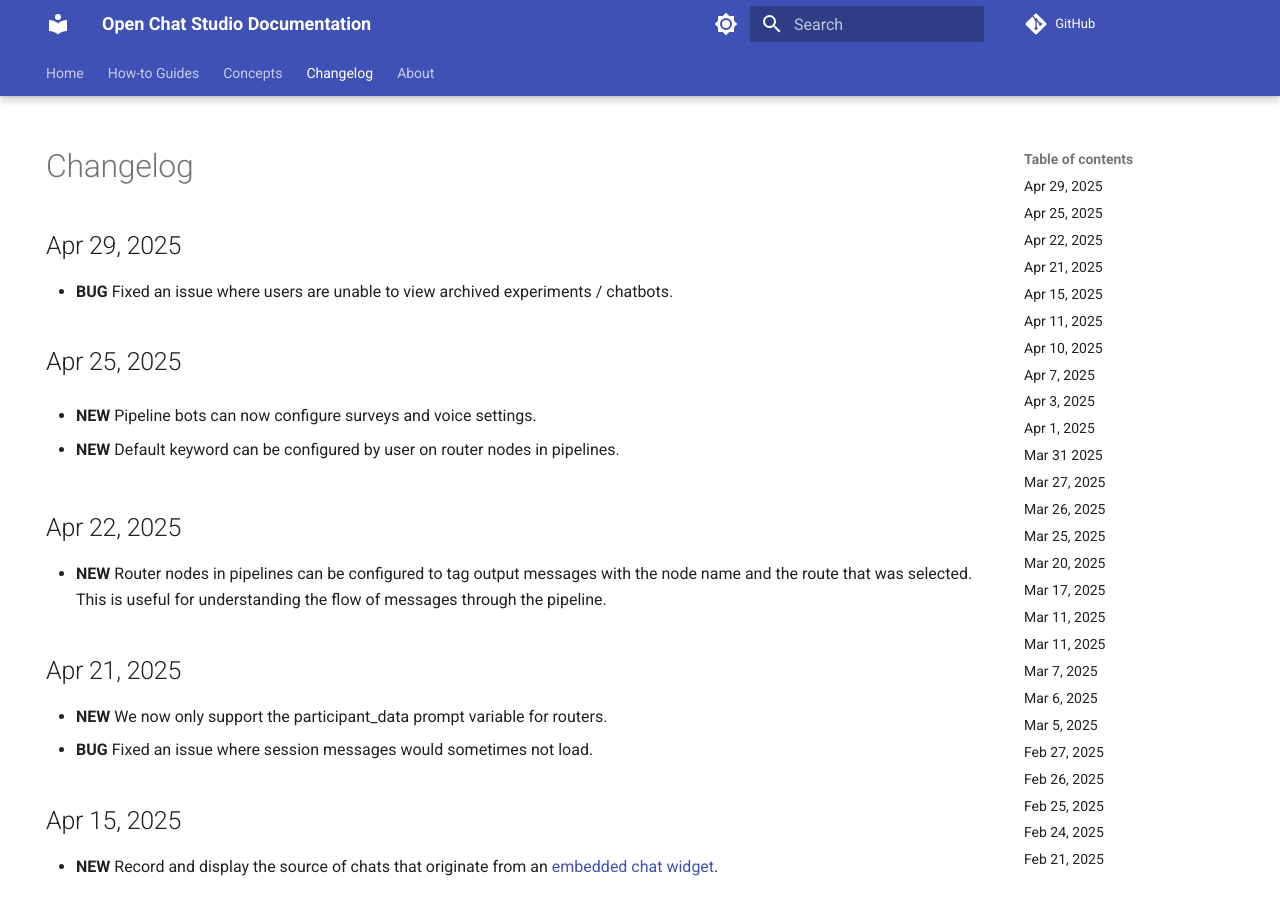
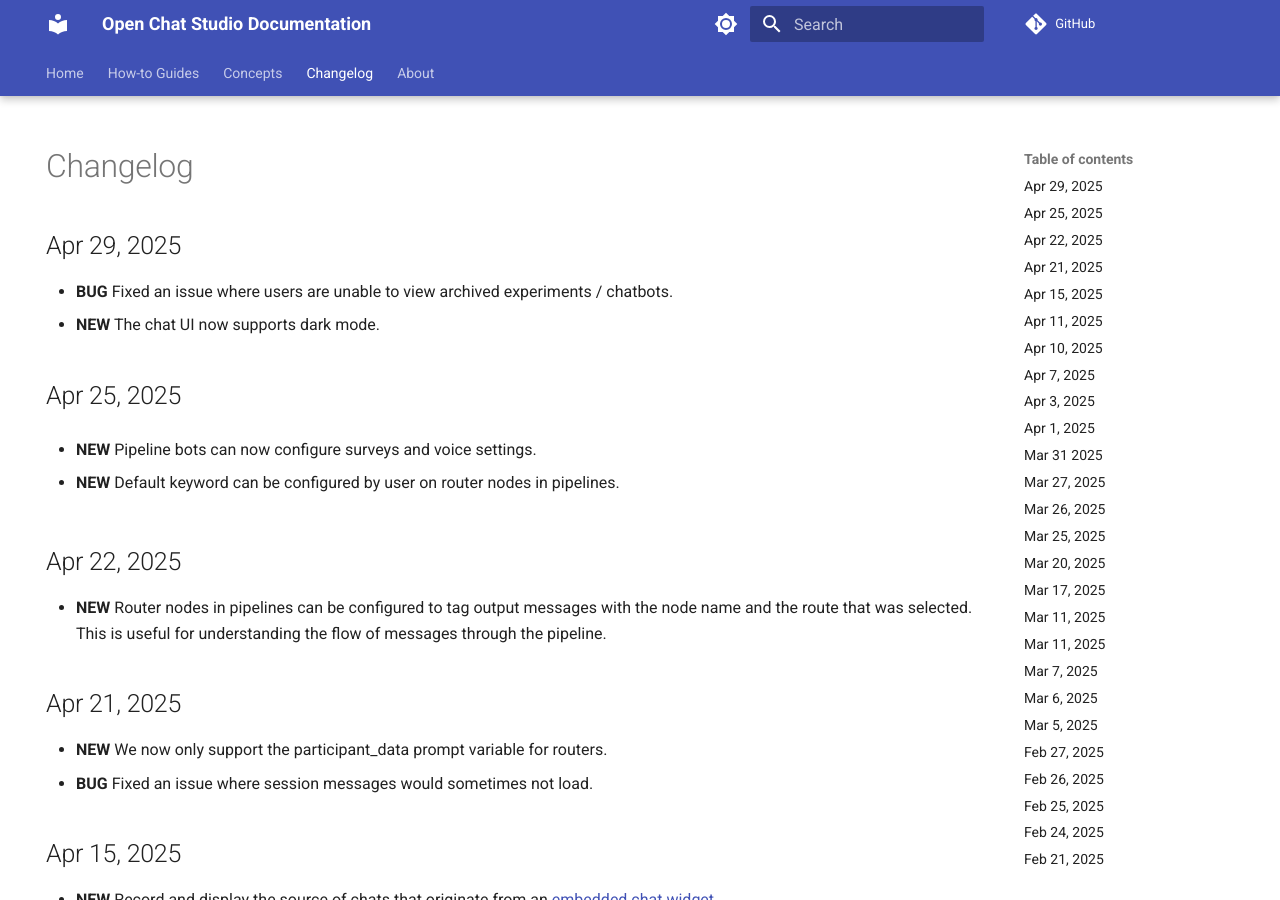
Before and after one commit to dimagi/open-chat-studio-docs, an MkDocs documentation site: the page built from docs/changelog.md, in a window 1280 px wide and 900 px high. Built offline with MkDocs 1.6.1 and Material for MkDocs 9.7.7, drawn with Linux system fonts in a browser that asks for light colours; emoji names are drawn with the system emoji font; a script that is not in the unit is left out; comment, search, counter and statistics services are not loaded.

Commit message:
Update changelog

```diff
--- a/docs/changelog.md
+++ b/docs/changelog.md
@@ -7,6 +7,7 @@
 
 ## Apr 29, 2025
 * **BUG** Fixed an issue where users are unable to view archived experiments / chatbots.
+* **NEW** The chat UI now supports dark mode.
 
 ## Apr 25, 2025
 * **NEW** Pipeline bots can now configure surveys and voice settings.
```
